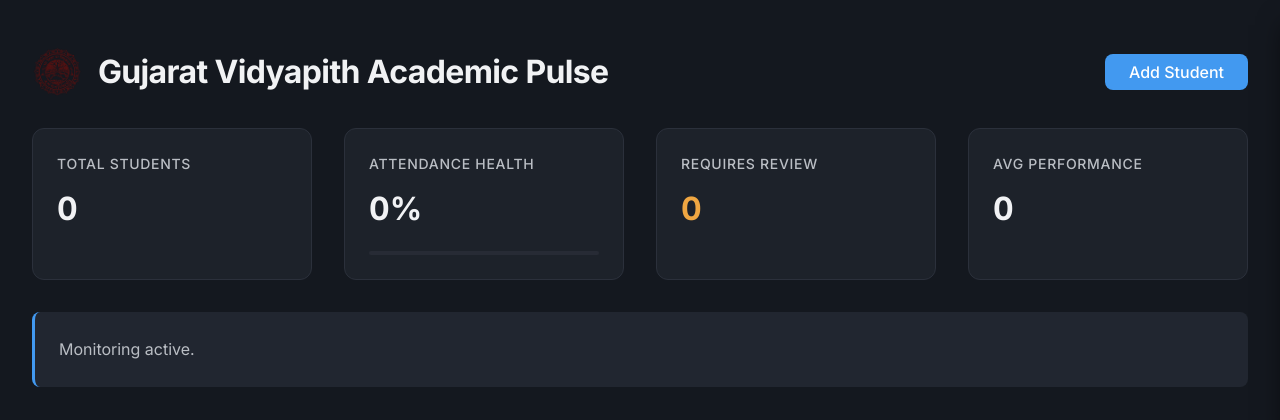
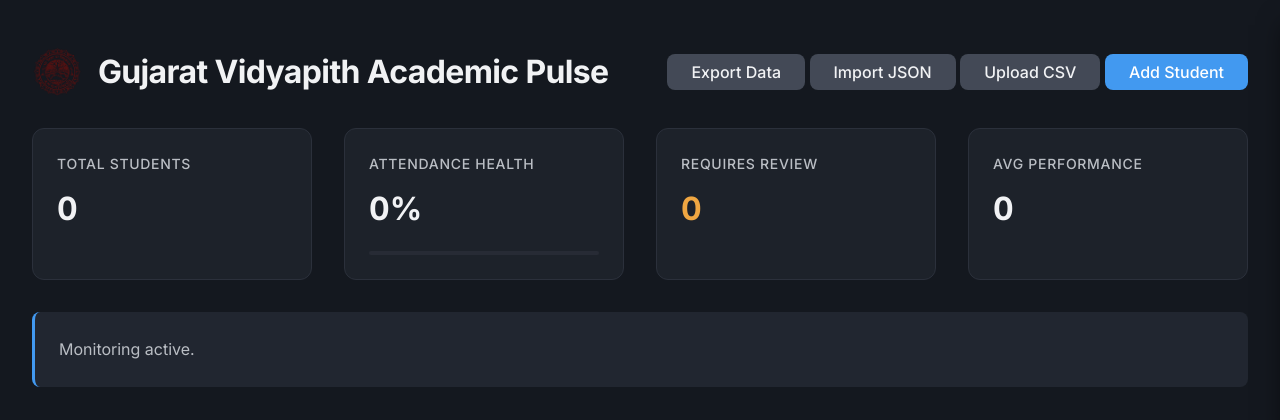
Before and after one commit to ojgauswami/GVP_AI_Hackathon_2026, a Flask app: page / in a window 1280 px wide. Shown: the top 420 px of the page. Run offline with Flask 3, Linux system fonts and the light colour scheme; data that the repository does not hold is empty.

Commit message:
Phase 1 UI: Added Export/Import/Upload buttons and handlers to dashboard

```diff
--- a/static/js/app.js
+++ b/static/js/app.js
@@ -13,6 +13,11 @@ class AcademicEngine {
 
         this.elements = {
             addStudentBtn: document.getElementById('add-student-btn'),
+            exportDataBtn: document.getElementById('export-data-btn'),
+            importDataBtn: document.getElementById('import-data-btn'),
+            uploadCsvBtn: document.getElementById('upload-csv-btn'),
+            importJsonFile: document.getElementById('import-json-file'),
+            uploadCsvFile: document.getElementById('upload-csv-file'),
             panel: document.getElementById('add-student-panel'),
             panelOverlay: document.getElementById('panel-overlay'),
             panelClose: document.getElementById('panel-close'),
@@ -38,6 +43,14 @@ class AcademicEngine {
         this.elements.panelClose.addEventListener('click', () => this.closePanel());
         this.elements.cancelBtn.addEventListener('click', () => this.closePanel());
         this.elements.panelOverlay.addEventListener('click', () => this.closePanel());
+
+        // Data management
+        this.elements.exportDataBtn.addEventListener('click', () => this.exportData());
+        this.elements.importDataBtn.addEventListener('click', () => this.elements.importJsonFile.click());
+        this.elements.uploadCsvBtn.addEventListener('click', () => this.elements.uploadCsvFile.click());
+
+        this.elements.importJsonFile.addEventListener('change', (e) => this.handleImportJson(e));
+        this.elements.uploadCsvFile.addEventListener('change', (e) => this.handleUploadCsv(e));
 
         // Form submission
         this.elements.studentForm.addEventListener('submit', (e) => {
@@ -386,6 +399,89 @@ class AcademicEngine {
             alert('Error removing student: ' + error.message);
         }
     }
+
+    async exportData() {
+        try {
+            const response = await fetch('/api/data/export');
+            if (!response.ok) throw new Error('Export failed');
+
+            const data = await response.json();
+            const blob = new Blob([JSON.stringify(data, null, 2)], { type: 'application/json' });
+            const url = URL.createObjectURL(blob);
+            const a = document.createElement('a');
+            a.href = url;
+            a.download = `gvp-students-${new Date().toISOString().split('T')[0]}.json`;
+            document.body.appendChild(a);
+            a.click();
+            document.body.removeChild(a);
+            URL.revokeObjectURL(url);
+
+            alert('Data exported successfully!');
+        } catch (error) {
+            alert('Export failed: ' + error.message);
+        }
+    }
+
+    async handleImportJson(event) {
+        const file = event.target.files[0];
+        if (!file) return;
+
+        try {
+            const text = await file.text();
+            const data = JSON.parse(text);
+
+            if (!Array.isArray(data)) {
+                throw new Error('Invalid JSON format. Expected an array of students.');
+            }
+
+            const response = await fetch('/api/data/import', {
+                method: 'POST',
+                headers: { 'Content-Type': 'application/json' },
+                body: JSON.stringify(data)
+            });
+
+            const result = await response.json();
+
+            if (!response.ok) {
+                throw new Error(result.error || 'Import failed');
+            }
+
+            await this.loadData();
+            alert(`Import successful! ${result.imported} students imported.${result.errors.length > 0 ? '\n\nErrors: ' + result.errors.join('\n') : ''}`);
+        } catch (error) {
+            alert('Import failed: ' + error.message);
+        } finally {
+            event.target.value = ''; // Reset file input
+        }
+    }
+
+    async handleUploadCsv(event) {
+        const file = event.target.files[0];
+        if (!file) return;
+
+        try {
+            const formData = new FormData();
+            formData.append('file', file);
+
+            const response = await fetch('/api/data/upload', {
+                method: 'POST',
+                body: formData
+            });
+
+            const result = await response.json();
+
+            if (!response.ok) {
+                throw new Error(result.error || 'Upload failed');
+            }
+
+            await this.loadData();
+            alert(`CSV upload successful! ${result.imported} students imported.${result.errors.length > 0 ? '\n\nErrors:\n' + result.errors.join('\n') : ''}`);
+        } catch (error) {
+            alert('CSV upload failed: ' + error.message);
+        } finally {
+            event.target.value = ''; // Reset file input
+        }
+    }
 }
 
 // Initialize on DOM ready
--- a/templates/base.html
+++ b/templates/base.html
@@ -6,6 +6,8 @@
     <meta name="viewport" content="width=device-width, initial-scale=1.0">
     <meta name="description" content="Academic Intelligence Engine - Calm, intelligent student performance monitoring">
     <title>{% block title %}Gujarat Vidyapith – Academic Intelligence Engine{% endblock %}</title>
+    <!-- Favicon -->
+    <link rel="icon" type="image/jpeg" href="{{ url_for('static', filename='img/gvp-logo.jpg') }}">
 
     <!-- Typography -->
     <link rel="preconnect" href="https://fonts.googleapis.com">
--- a/templates/dashboard.html
+++ b/templates/dashboard.html
@@ -10,8 +10,20 @@
                 <img src="{{ url_for('static', filename='img/gvp-logo.jpg') }}" alt="GVP Logo" class="institution-logo">
                 <h1 class="pulse-title">Gujarat Vidyapith Academic Pulse</h1>
             </div>
-            <button class="btn btn-primary" id="add-student-btn">Add Student</button>
+            <div class="header-actions">
+                <button class="btn btn-secondary" id="export-data-btn" title="Export all data as JSON">Export
+                    Data</button>
+                <button class="btn btn-secondary" id="import-data-btn" title="Import data from JSON">Import
+                    JSON</button>
+                <button class="btn btn-secondary" id="upload-csv-btn" title="Upload students from CSV">Upload
+                    CSV</button>
+                <button class="btn btn-primary" id="add-student-btn">Add Student</button>
+            </div>
         </header>
+
+        <!-- Hidden file inputs for import/upload -->
+        <input type="file" id="import-json-file" accept=".json" style="display: none;">
+        <input type="file" id="upload-csv-file" accept=".csv" style="display: none;">
 
         <div class="pulse-metrics" id="pulse-metrics">
             <div class="metric-card">
```
